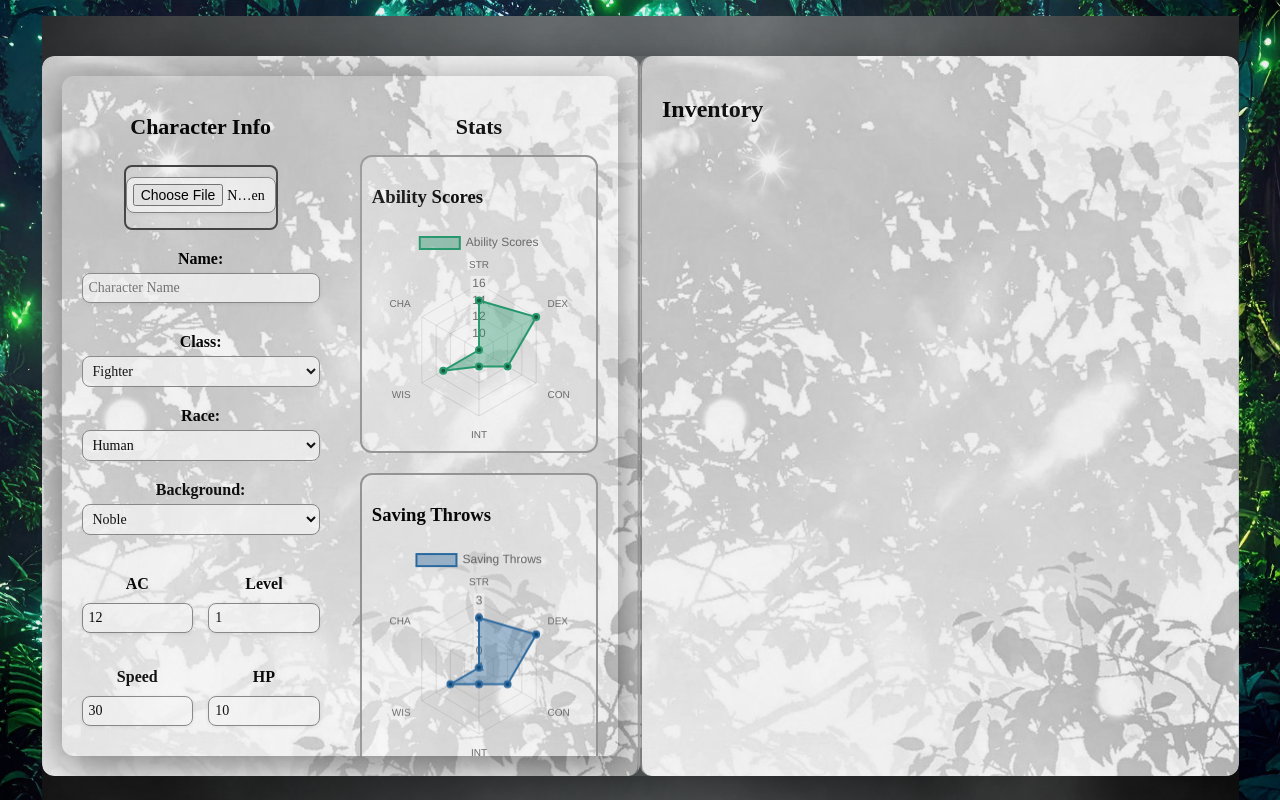
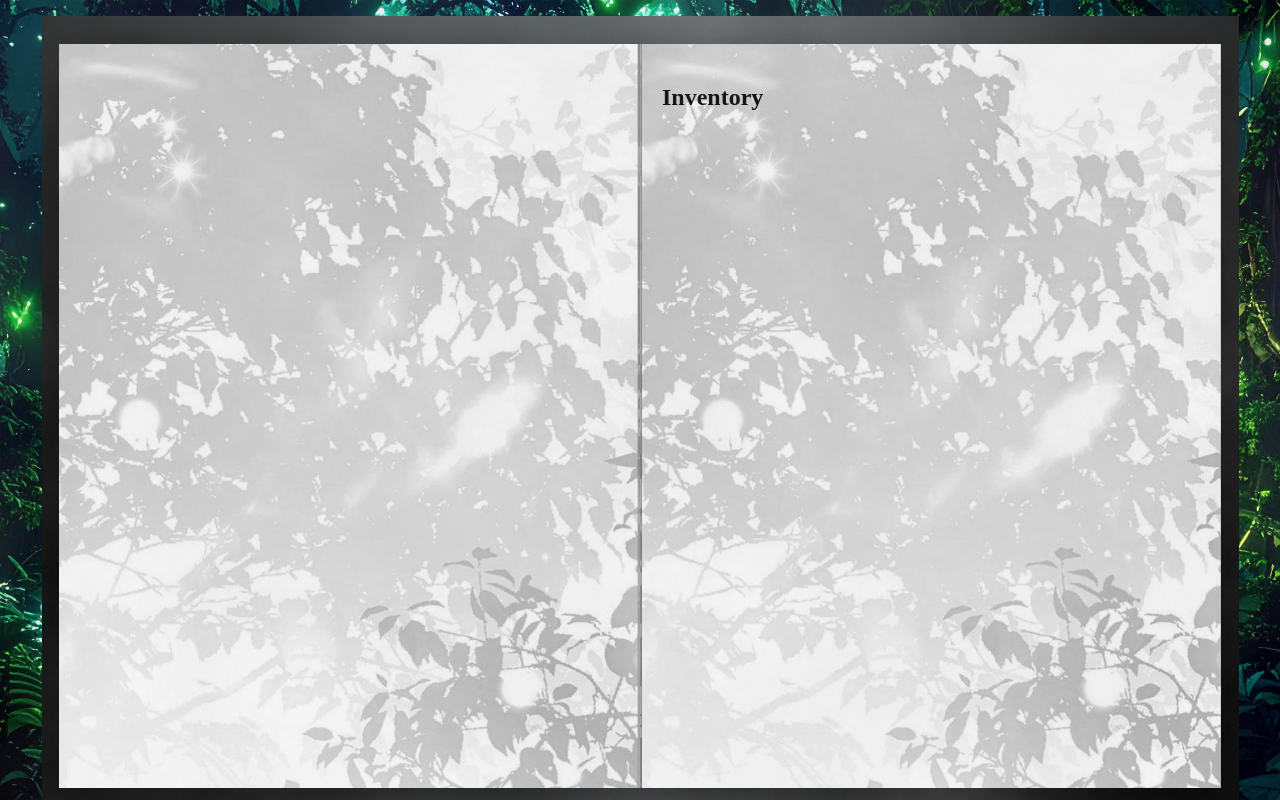
Before and after one commit to andrevanheerden/Yggdrasil, a React (Create React App) app in the folder yggdrasil/frontend/: page /campaign in a window 1280 px wide. Built offline with nearby package versions, Linux system fonts and the light colour scheme.

Commit message:
fix the css

```diff
--- a/yggdrasil/frontend/src/pages/campaignPage/campaign.css
+++ b/yggdrasil/frontend/src/pages/campaignPage/campaign.css
@@ -19,11 +19,11 @@
 
 .book-wrapper {
   display: flex;
-  width: 100%;
+  width: 97%;
   max-width: 1400px;
-  height: 90vh;
+  height: 93vh;
   box-shadow: 0px 10px 40px rgba(0,0,0,0.5);
-  border-radius: 12px;
+
   overflow: hidden;
   z-index: 5;
 }
@@ -45,107 +45,3 @@
 .right-page {
   border-left: 2px solid rgba(0,0,0,0.3);
 }
-
-
-/* Sheet code */
-
-/* Shared Page Look */
-.page {
-  flex: 1;
-  width: 100%;
-  background-size: cover;
-
-  border-radius: 12px;
-
-  overflow: hidden;
-  display: flex;
-  flex-direction: column;
-}
-
-.page-title {
-  text-align: center;
-  font-size: 22px;
-  margin-bottom: 15px;
-}
-
-/* Character Image */
-.char-img-wrapper {
-  width: 150px;
-  height: 150px;
-  margin: 10px auto;
-  border: 2px solid #444;
-  border-radius: 8px;
-  background: rgba(255, 255, 255, 0.3);
-  display: flex;
-  align-items: center;
-  justify-content: center;
-}
-
-/* Form Fields */
-.page label {
-  display: block;
-  margin: 10px 0;
-  font-weight: 600;
-}
-
-.page input,
-.page select {
-  width: 100%;
-  padding: 6px;
-  border: 1px solid #888;
-  border-radius: 8px;
-  margin-top: 5px;
-  font-size: 14px;
-  background: rgba(255, 255, 255, 0.8);
-}
-
-/* AC, Level, Speed, HP in a grid */
-.stats-grid {
-  display: grid;
-  grid-template-columns: repeat(2, 1fr);
-  gap: 15px;
-  margin-top: 20px;
-}
-
-/* Stat Blocks (Ability, Saving, Skills) */
-.stat-block {
-  background: rgba(255, 255, 255, 0.4);
-  border: 2px solid #999;
-  border-radius: 12px;
-  padding: 10px;
-  margin-bottom: 20px;
-}
-
-/* Skills Tabs */
-.skill-tabs {
-  display: flex;
-  gap: 8px;
-  margin-bottom: 10px;
-}
-
-.skill-tabs button {
-  padding: 6px 12px;
-  border: none;
-  border-radius: 8px;
-  cursor: pointer;
-  background: #05512C;
-  color: #fff;
-  font-weight: bold;
-}
-
-.skill-tabs button.active {
-  background: #199A6A;
-  color: #000;
-}
-
-/* Skills List */
-.skill-list {
-  list-style: none;
-  padding: 0;
-  margin: 0;
-}
-
-.skill-list li {
-  padding: 4px 0;
-  border-bottom: 1px solid #ccc;
-}
--- a/yggdrasil/frontend/src/pages/campaignPage/componets/leftP.js
+++ b/yggdrasil/frontend/src/pages/campaignPage/componets/leftP.js
@@ -9,7 +9,7 @@ const LeftP = () => {
       className="page left-page"
       style={{ backgroundImage: `url(${pageBg})` }}
     >
-      <Sheet /> {/* <-- Capitalize here */}
+
     </div>
   );
 };
--- a/yggdrasil/frontend/src/pages/campaignPage/componets/sheet.js
+++ /dev/null
@@ -1,192 +0,0 @@
-import React, { useState } from "react";
-import "../campaign.css";
-import { Radar } from "react-chartjs-2";
-import {
-  Chart as ChartJS,
-  RadialLinearScale,
-  PointElement,
-  LineElement,
-  Filler,
-  Tooltip,
-  Legend,
-} from "chart.js";
-
-ChartJS.register(
-  RadialLinearScale,
-  PointElement,
-  LineElement,
-  Filler,
-  Tooltip,
-  Legend
-);
-
-const Sheet = () => {
-  const [activeSkillGroup, setActiveSkillGroup] = useState("STR");
-
-  // Example Ability Scores
-  const abilityScores = {
-    STR: 14,
-    DEX: 16,
-    CON: 12,
-    INT: 10,
-    WIS: 13,
-    CHA: 8,
-  };
-
-  // Saving Throws (example)
-  const savingThrows = {
-    STR: 2,
-    DEX: 3,
-    CON: 1,
-    INT: 0,
-    WIS: 1,
-    CHA: -1,
-  };
-
-  // Skills grouped by ability
-  const skills = {
-    STR: ["Athletics"],
-    DEX: ["Acrobatics", "Sleight of Hand", "Stealth"],
-    CON: ["(No default skills)"],
-    INT: ["Arcana", "History", "Investigation", "Nature", "Religion"],
-    WIS: ["Animal Handling", "Insight", "Medicine", "Perception", "Survival"],
-    CHA: ["Deception", "Intimidation", "Performance", "Persuasion"],
-  };
-
-  // Chart.js configs
-  const abilityData = {
-    labels: Object.keys(abilityScores),
-    datasets: [
-      {
-        label: "Ability Scores",
-        data: Object.values(abilityScores),
-        backgroundColor: "rgba(25, 154, 106, 0.4)",
-        borderColor: "#199A6A",
-        borderWidth: 2,
-        pointBackgroundColor: "#05512C",
-      },
-    ],
-  };
-
-  const savingThrowData = {
-    labels: Object.keys(savingThrows),
-    datasets: [
-      {
-        label: "Saving Throws",
-        data: Object.values(savingThrows),
-        backgroundColor: "rgba(42, 108, 166, 0.4)",
-        borderColor: "#2a6ca6",
-        borderWidth: 2,
-        pointBackgroundColor: "#054477",
-      },
-    ],
-  };
-
-  return (
-    <div className="book-wrapper">
-      {/* LEFT PAGE */}
-      <div className="page">
-        <h2 className="page-title">Character Info</h2>
-
-        {/* Character Image */}
-        <div className="char-img-wrapper">
-          <input type="file" accept="image/*" />
-        </div>
-
-        <label>
-          Name:
-          <input type="text" placeholder="Character Name" />
-        </label>
-
-        <label>
-          Class:
-          <select>
-            <option>Fighter</option>
-            <option>Wizard</option>
-            <option>Rogue</option>
-            <option>Cleric</option>
-          </select>
-        </label>
-
-        <label>
-          Race:
-          <select>
-            <option>Human</option>
-            <option>Elf</option>
-            <option>Dwarf</option>
-            <option>Orc</option>
-          </select>
-        </label>
-
-        <label>
-          Background:
-          <select>
-            <option>Noble</option>
-            <option>Soldier</option>
-            <option>Acolyte</option>
-            <option>Criminal</option>
-          </select>
-        </label>
-
-        <div className="stats-grid">
-          <div>
-            <label>AC</label>
-            <input type="number" defaultValue={12} />
-          </div>
-          <div>
-            <label>Level</label>
-            <input type="number" defaultValue={1} />
-          </div>
-          <div>
-            <label>Speed</label>
-            <input type="number" defaultValue={30} />
-          </div>
-          <div>
-            <label>HP</label>
-            <input type="number" defaultValue={10} />
-          </div>
-        </div>
-      </div>
-
-      {/* RIGHT PAGE */}
-      <div className="page">
-        <h2 className="page-title">Stats</h2>
-
-        {/* Ability Scores */}
-        <div className="stat-block">
-          <h3>Ability Scores</h3>
-          <Radar data={abilityData} />
-        </div>
-
-        {/* Saving Throws */}
-        <div className="stat-block">
-          <h3>Saving Throws</h3>
-          <Radar data={savingThrowData} />
-        </div>
-
-        {/* Skills */}
-        <div className="stat-block">
-          <h3>Skills</h3>
-          <div className="skill-tabs">
-            {Object.keys(skills).map((ability) => (
-              <button
-                key={ability}
-                className={activeSkillGroup === ability ? "active" : ""}
-                onClick={() => setActiveSkillGroup(ability)}
-              >
-                {ability}
-              </button>
-            ))}
-          </div>
-          <ul className="skill-list">
-            {skills[activeSkillGroup].map((skill) => (
-              <li key={skill}>{skill}</li>
-            ))}
-          </ul>
-        </div>
-      </div>
-    </div>
-  );
-};
-
-export default Sheet;
```
